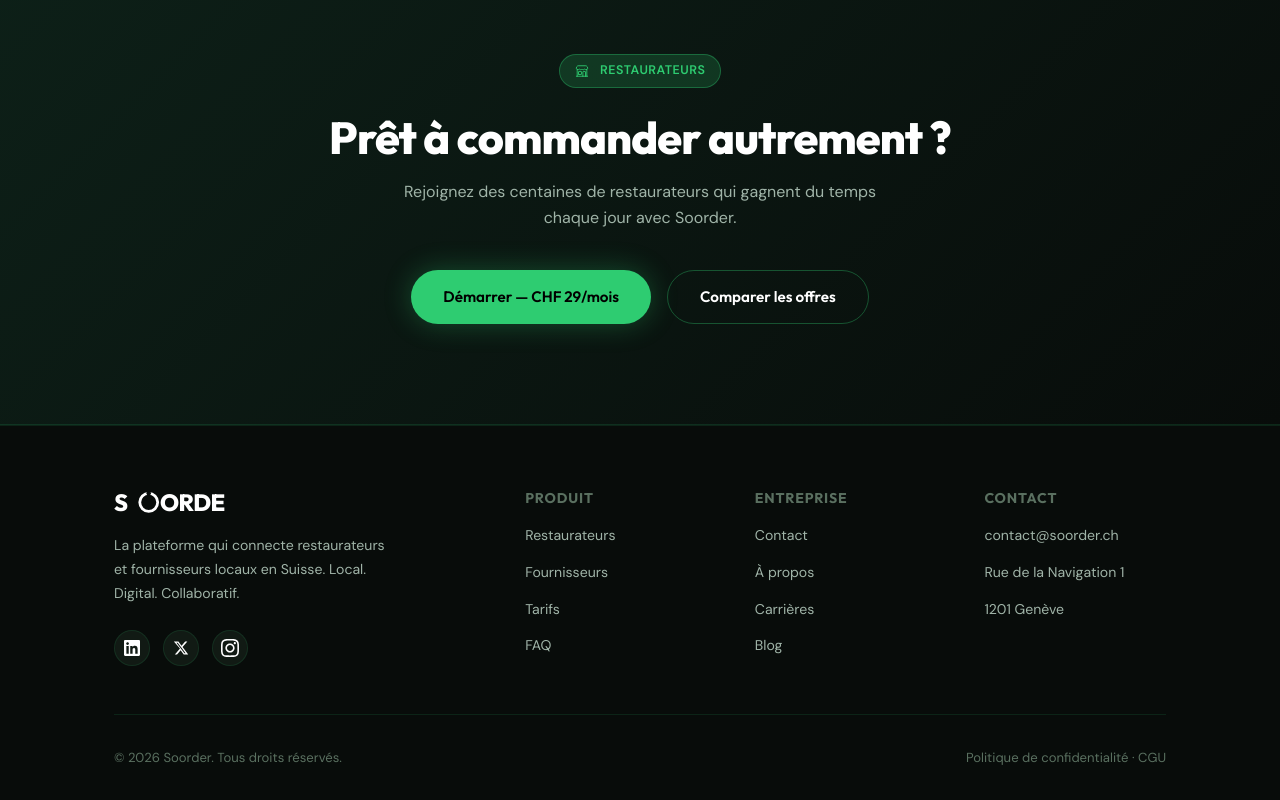
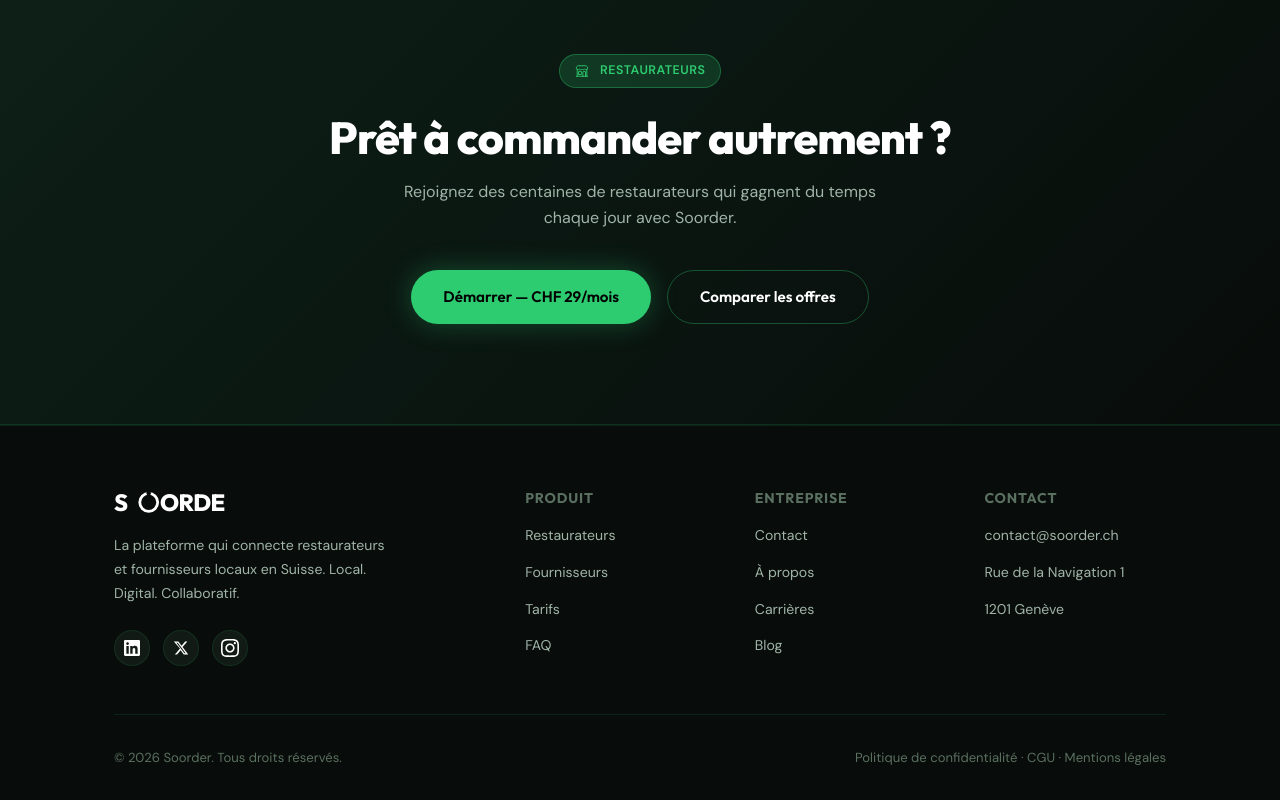
Before and after one commit to SoclicGroup/soorder-site, a plain HTML site: page restaurateur.html in a window 1280 px wide. Shown: the part 3159-3959 px from the top of the page. Drawn offline with Linux system fonts and the light colour scheme.

Commit message:
feat: add mentions-legales link in footer

```diff
--- a/restaurateur.html
+++ b/restaurateur.html
@@ -146,7 +146,7 @@
     </div>
     <div class="footer-bottom">
       <p>© 2026 Soorder. Tous droits réservés.</p>
-      <p><a href="confidentialite.html" style="color:var(--text-s);text-decoration:none;">Politique de confidentialité</a> · <a href="cgu.html" style="color:var(--text-s);text-decoration:none;">CGU</a></p>
+      <p><a href="confidentialite.html" style="color:var(--text-s);text-decoration:none;">Politique de confidentialité</a> · <a href="cgu.html" style="color:var(--text-s);text-decoration:none;">CGU</a> · <a href="mentions-legales.html" style="color:var(--text-s);text-decoration:none;">Mentions légales</a></p>
     </div>
   </div>
 </footer>
```
